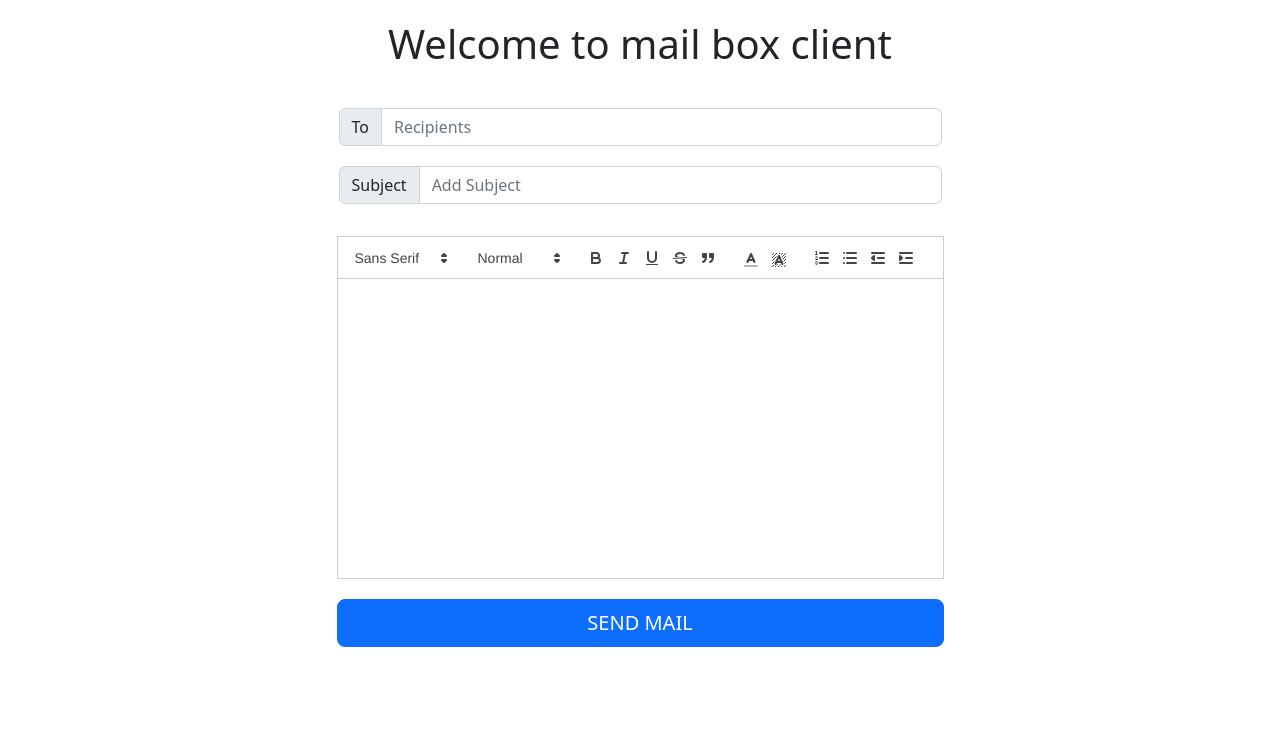
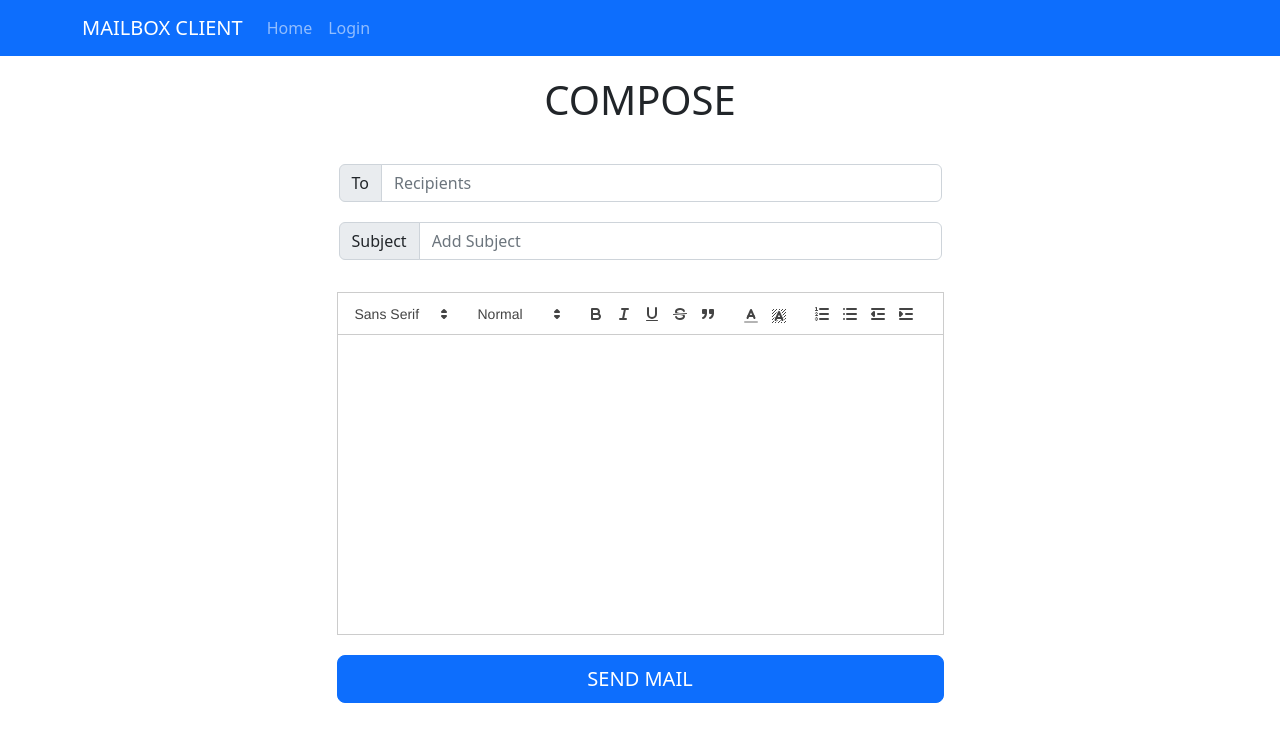
Before and after one commit to Dilkashpeshimam18/mailBoxClient-react, a React (Create React App) app: page / in a window 1280 px wide. Shown: the top 742 px of the page. Built offline with nearby package versions, Linux system fonts and the light colour scheme.

Commit message:
created header & logout function

```diff
--- a/src/App.js
+++ b/src/App.js
@@ -4,9 +4,11 @@ import { Routes, Route } from 'react-router-dom';
 import Signup from './components/Signup/Signup';
 import Login from './components/Login/Login';
 import Home from './components/Home/Home';
+import Header from './components/Header/Header';
 function App() {
   return (
     <div className="app">
+      <Header />
       <Routes>
         <Route path='/' element={<Home />} />
         <Route path='/sign-up' element={<Signup />} />
--- /dev/null
+++ b/src/components/Header/Header.js
@@ -0,0 +1,38 @@
+import React from 'react'
+import Nav from 'react-bootstrap/Nav';
+import Navbar from 'react-bootstrap/Navbar';
+import { Container } from 'react-bootstrap';
+import { useDispatch, useSelector } from 'react-redux';
+import { authActions } from '../../store/slice/auth-slice';
+import { useNavigate } from 'react-router-dom';
+
+const Header = () => {
+    const dispatch = useDispatch()
+    const navigate = useNavigate()
+    const token = useSelector(state => state.auth.token)
+
+    const handleLogout = () => {
+        localStorage.removeItem('token')
+        localStorage.removeItem('email')
+        dispatch(authActions.logout())
+        navigate('/login')
+    }
+    return (
+        <Navbar bg="primary" variant='dark' expand="lg">
+            <Container>
+                <Navbar.Brand href="#home">MAILBOX CLIENT</Navbar.Brand>
+                <Navbar.Toggle aria-controls="basic-navbar-nav" />
+                <Navbar.Collapse id="basic-navbar-nav">
+                    <Nav className="me-auto">
+                        <Nav.Link onClick={() => navigate('/')}>Home</Nav.Link>
+                        {token == null ? <Nav.Link onClick={() => navigate('/login')}>Login</Nav.Link> : <Nav.Link onClick={handleLogout}>Logout</Nav.Link>}
+
+
+                    </Nav>
+                </Navbar.Collapse>
+            </Container>
+        </Navbar>
+    )
+}
+
+export default Header
--- a/src/components/Home/Home.js
+++ b/src/components/Home/Home.js
@@ -6,7 +6,7 @@ import SendMail from '../SendMail/SendMail'
 const Home = () => {
     return (
         <div className='home'>
-            <h1>Welcome to mail box client</h1>
+            <h1>COMPOSE </h1>
             <SendMail />
         </div>
     )
--- a/src/components/SendMail/SendMail.js
+++ b/src/components/SendMail/SendMail.js
@@ -1,4 +1,4 @@
-import React, { useState } from 'react'
+import React, { useEffect, useState } from 'react'
 import Editor from '../TextEditor/Editor'
 import './SendMail.css'
 import { Button, Form } from 'react-bootstrap'
@@ -7,11 +7,16 @@ import ReactQuill from 'react-quill';
 import '../../../node_modules/react-quill/dist/quill.snow.css';
 import emailjs from '@emailjs/browser';
 import axios from 'axios';
+import { useSelector } from 'react-redux';
+import { useNavigate } from 'react-router-dom';
 const SendMail = () => {
     const [email, setEmail] = useState('')
     const [subject, setSubject] = useState('')
     const [value, setValue] = useState('');
     const [isSent, setIsSent] = useState(false)
+    const token = useSelector((state) => state.auth.token)
+    const navigate = useNavigate()
+
     const onChange = (content, delta, source, editor) => {
         let text = editor.getText()
         setValue(text)
@@ -25,7 +30,7 @@ const SendMail = () => {
                 subject: subject,
                 value: value
             }
-            let senderEmail = localStorage.getItem('userEmail')
+            let senderEmail = localStorage.getItem('email')
             let splittedEmail = senderEmail.split('@')
             senderEmail = splittedEmail[0]
 
@@ -64,6 +69,7 @@ const SendMail = () => {
             alert('Please fill all the fields!')
         }
     }
+
 
     return (
         <div className='sendMail'>
--- a/src/store/slice/auth-slice.js
+++ b/src/store/slice/auth-slice.js
@@ -13,6 +13,10 @@ const AuthSlice = createSlice({
         addToken(state, action) {
             state.token = action.payload
             state.isAuthenticated = true
+        },
+        logout(state) {
+            state.isAuthenticated = false
+            state.token = null
         }
     }
 })
```
